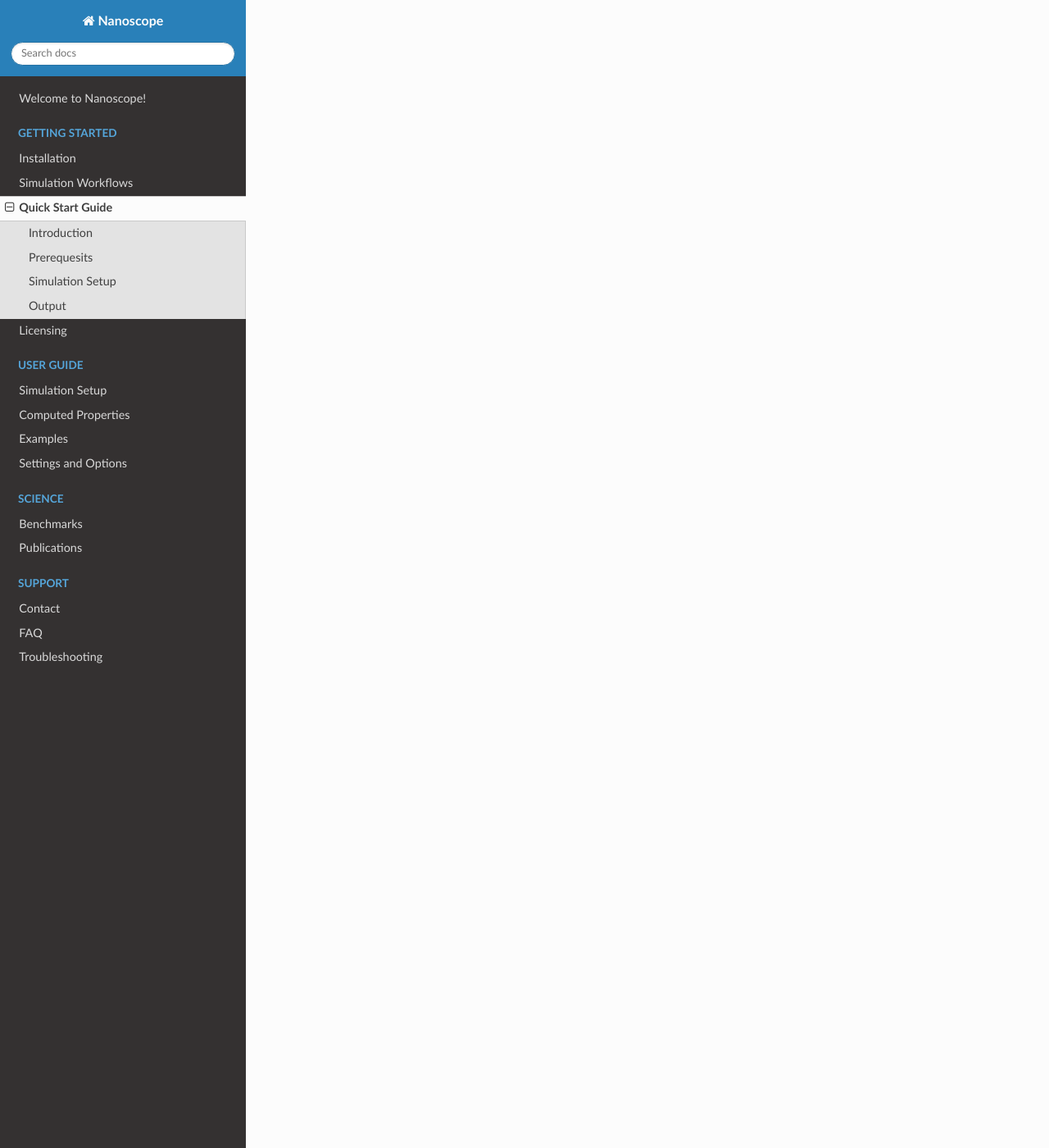
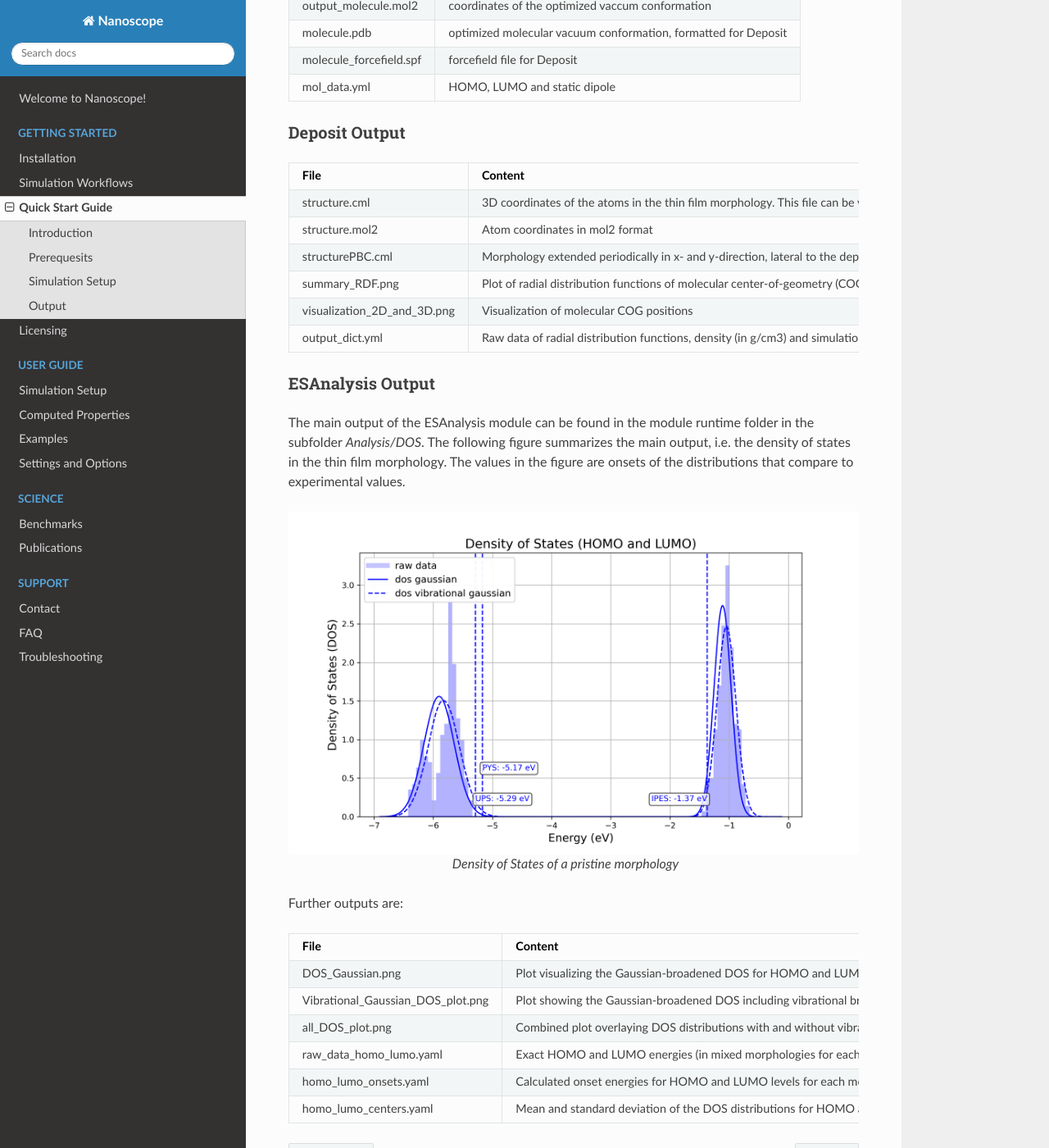
Before and after one commit to NanomatchGmbH/nanoscope-docs, a Sphinx documentation site: the page built from docs/source/getting_started/quick_start.rst, in a window 1280 px wide and 1400 px high, scrolled down 6762 px. Shown: the whole window at 82% size. Built offline with Sphinx 7.4.7 and the Read the Docs theme 3.1.0, drawn with Linux system fonts in a browser that asks for light colours; some of the changed text lies outside the part shown.

Commit message:
first version of quick start guide

```diff
--- a/docs/source/getting_started/quick_start.rst
+++ b/docs/source/getting_started/quick_start.rst
@@ -1,4 +1,5 @@
 .. _getting_started_quick_start:
+
 
 Quick Start Guide
 ==================
@@ -17,7 +18,7 @@
 -----------------
 
 
-1. Create a input molecule file
+1. Create an input molecule file
 
     1. Go to `MolView <https://www.nanomatch.de/nanomatch-files/molview/>`_ and design a molecule, e.g. a biphenyl molecule.
     2. Use the ``clean`` and the ``2D to 3D`` buttons to generate a 3D structure of the molecule
@@ -146,13 +147,95 @@
         Further information on resources is provided in the :ref:`user_guide_settings` section.
 
 
-3. Save and submit the workflow
+4. Save and submit the workflow
+
+    1. Save the workflow with ``Ctrl+S`` or by clicking ``File -> Save`` or ``File -> Save As...``
+    2. Connect to your resource using the `Connect` button in the top right of SimStack. Wait for the button to become green.
+    3. Submit the workflow wiht ``Ctrl+R`` or by clicking ``Run -> Run``.
 
 
-4. Submit the workflow
+5. Monitor progress
 
-5. Monitor progress
+    You can monitor the progress of your workflow with the `Jobs & Workflows` tab in the right panel of SimStack:
+
+    1. Double click on `Workflows`
+    2. Double click on the submitted workflow (identified by the timestamp, if multiple are listed) to expand the view and show the status of all modules. The color code for both the workflow icon and the modules is:
+
+        * green: Finished successfully
+        * yellow: Running
+        * red: crashed
+
+      Note that modules are only listed in this view once they have been started, i.e. when the predecessing module was finished successfully.
+
+    3. Double click on each module to view and download output files.
+
+    .. figure:: quick_start/quick_start_monitor.png
+       :alt: progress_monitoring
+       :width: 60%
+       :align: center
+
+
 
 
 Output
 ------
+
+Here we present a few examples of outputs of the standard Nanoscope workflow. For a detailed description, refer to :ref:`user_guide_computed_properties` or :ref:`user_guide_examples`.
+
+MolPrep Output
+^^^^^^^^^^^^^^^
+
+=============================== ================================================================
+File                            Content
+=============================== ================================================================
+output_molecule.mol2            coordinates of the optimized vaccum conformation
+molecule.pdb                    optimized molecular vacuum conformation, formatted for Deposit
+molecule_forcefield.spf         forcefield file for Deposit
+mol_data.yml                    HOMO, LUMO and static dipole
+=============================== ================================================================
+
+Deposit Output
+^^^^^^^^^^^^^^^
+
+.. table::
+   :class: responsive-table
+
+   =============================== ========
+   File                            Content
+   =============================== ========
+   structure.cml                   3D coordinates of the atoms in the thin film morphology. This file can be visualized with `jmol <https://jmol.sourceforge.net/>`_
+   structure.mol2                  Atom coordinates in mol2 format
+   structurePBC.cml                Morphology extended periodically in x- and y-direction, lateral to the deposition axis
+   summary_RDF.png                 Plot of radial distribution functions of molecular center-of-geometry (COG) positions
+   visualization_2D_and_3D.png     Visualization of molecular COG positions
+   output_dict.yml                 Raw data of radial distribution functions, density (in g/cm3) and simulation settings
+   =============================== ========
+
+
+ESAnalysis Output
+^^^^^^^^^^^^^^^^^^
+
+The main output of the ESAnalysis module can be found in the module runtime folder in the subfolder `Analysis/DOS`. The following figure summarizes the main output, i.e. the density of states in the thin film morphology. The values in the figure are onsets of the distributions that compare to experimental values.
+
+.. figure:: quick_start/quick_start_all_DOS_plot.png
+   :alt: DOS of pristine film
+   :width: 100%
+   :align: center
+
+   Density of States of a pristine morphology
+
+Further outputs are:
+
+.. table::
+   :class: responsive-table
+
+   ==================================== ========
+   File                                 Content
+   ==================================== ========
+   DOS_Gaussian.png                     Plot visualizing the Gaussian-broadened DOS for HOMO and LUMO levels without vibrational effects.
+   Vibrational_Gaussian_DOS_plot.png    Plot showing the Gaussian-broadened DOS including vibrational broadening.
+   all_DOS_plot.png                     Combined plot overlaying DOS distributions with and without vibrational broadening (both are Gaussian-broadened).
+   raw_data_homo_lumo.yaml              Exact HOMO and LUMO energies (in mixed morphologies for each molecule type). Includes mean, std, and all individual energy levels.
+   homo_lumo_onsets.yaml                Calculated onset energies for HOMO and LUMO levels for each molecule type, can be compared with experimental onsets.
+   homo_lumo_centers.yaml               Mean and standard deviation of the DOS distributions for HOMO and LUMO levels for each molecule type. Can be used as an ab-initio input for multi-scale simulation workflows.
+   ==================================== ========
```
Also changed, not shown: docs/source/getting_started/quick_start/quick_start_all_DOS_plot.png (added), docs/source/getting_started/quick_start/quick_start_monitor.png (added).
